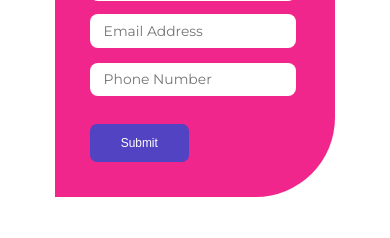
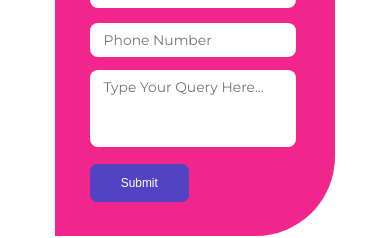
Before and after one commit to Surajchhipa-ReactDeveloper/Interview-Task, a React (Create React App) app: page /contact in a window 390 px wide. Shown: the part 430-668 px from the top of the page. Built offline with nearby package versions, Linux system fonts and the light colour scheme.

Commit message:
Text Area problem Chaked & Soluation pandding

```diff
--- a/src/Components/ContactUs/Contact.css
+++ b/src/Components/ContactUs/Contact.css
@@ -57,17 +57,24 @@
   justify-content: center;
   gap: 3rem;
 }
+/* const TextArea = document.querySelector("textarea") */
+
 .Query {
+  resize: none;
+  outline: none;
   font-size: 1.8rem;
   width: 37.1em;
   height: 12rem;
-  padding: 0rem 2rem;
+  padding: 1rem 2rem;
   border: none;
   outline: none;
   color: #000000c9;
   border-radius: 0.8rem;
   background-color: rgb(255, 255, 255);
   font-family: Montserrat;
+}
+textarea::-webkit-scrollbar {
+  width: 0%;
 }
 .SubmitBtn {
   margin-top: 0.5rem;
--- a/src/Components/ContactUs/Contact.jsx
+++ b/src/Components/ContactUs/Contact.jsx
@@ -1,14 +1,23 @@
 import React from "react";
 import "./Contact.css";
 import "./ContactMd.css";
-import {Icon} from "../../Constant/IconPath"
+import { Icon } from "../../Constant/IconPath";
 
 const ContactUs = () => {
+  // const TextArea = document.querySelector("textarea");
+  // TextArea.addEventListener("keyup", (e) => {
+  //   let TextHeight = e.target.scrollHeight;
+  //   TextArea.style.height = `${TextHeight}px`;
+  // });
+  const adjustTextareaHeight = (e) => {
+    e.target.style.height = "auto";
+    e.target.style.height = `${e.target.scrollHeight}px`;
+  };
   return (
     <>
       <div className="Contact_Container">
         <div className="Contact_Main">
-        <img src={Icon.happy} alt="" className="Emoji"/>
+          <img src={Icon.happy} alt="" className="Emoji" />
           <div className="Contact_Left_Container">
             <div className="Contact_Heading">Send Us A Message</div>
             <div className="Contact_Input">
@@ -32,15 +41,21 @@ const ContactUs = () => {
                 />
               </div>
               <div className="Query_Input">
-                <input
+                <textarea
                   className="Query"
-                  type="text"
+                  name=""
+                  id=""
+                  cols="30"
+                  rows="10"
                   placeholder="Type Your Query Here..."
-                />
+                  required
+                  onKeyUp={adjustTextareaHeight}
+                ></textarea>
               </div>
               <button className="SubmitBtn">Submit</button>
             </div>
           </div>
+          {/* Lorem, ipsum dolor sit amet consectetur adipisicing elit. Eligendi voluptatibus fugit repellendus error, quibusdam totam eius nemo! Enim dolor laborum quis fugiat aspernatur eum deleniti, corrupti eaque optio nam error. */}
           {/* <div className="Contact_Right_Container"></div> */}
         </div>
       </div>
--- a/src/Components/ContactUs/ContactMd.css
+++ b/src/Components/ContactUs/ContactMd.css
@@ -95,12 +95,13 @@
   }
   .Name_User,
   .Email,
-  .Phone {
+  .Phone,
+  .Query {
     width: 40rem;
     font-size: 1.8rem;
   }
   .Query {
-    display: none;
+    /* display: none; */
   }
   .Emoji {
     display: none;
@@ -119,7 +120,8 @@
   }
   .Name_User,
   .Email,
-  .Phone {
+  .Phone,
+  .Query {
     width: 35rem;
     font-size: 1.75rem;
   }
@@ -139,9 +141,13 @@
 
   .Name_User,
   .Email,
-  .Phone {
+  .Phone,
+  .Query {
     width: 30rem;
     font-size: 1.6rem;
+  }
+  .Query {
+    height: 6rem;
   }
   .Contact_Input {
     gap: 1.5rem;
@@ -160,7 +166,8 @@
 
   .Name_User,
   .Email,
-  .Phone {
+  .Phone,
+  .Query {
     width: 25rem;
     font-size: 1.6rem;
   }
@@ -183,7 +190,8 @@
 
   .Name_User,
   .Email,
-  .Phone {
+  .Phone,
+  .Query {
     width: 21rem;
     padding: 1.1rem 1.5rem;
     font-size: 1.5rem;
@@ -203,7 +211,8 @@
 
   .Name_User,
   .Email,
-  .Phone {
+  .Phone,
+  .Query {
     width: 18rem;
     padding: 0.9rem 1.4rem;
     font-size: 1.4rem;
@@ -223,7 +232,8 @@
 
   .Name_User,
   .Email,
-  .Phone {
+  .Phone,
+  .Query {
     width: 18rem;
     padding: 0.9rem 1.4rem;
     font-size: 1.4rem;
```
